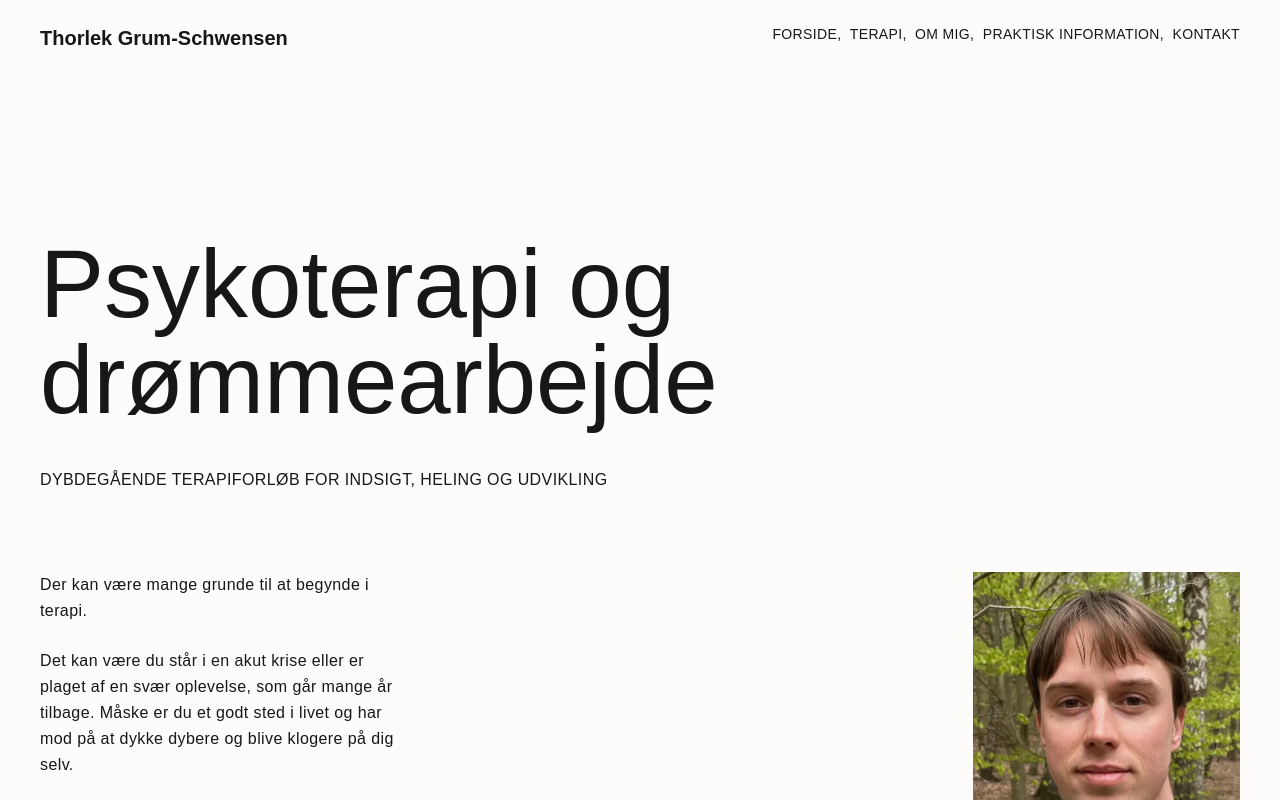
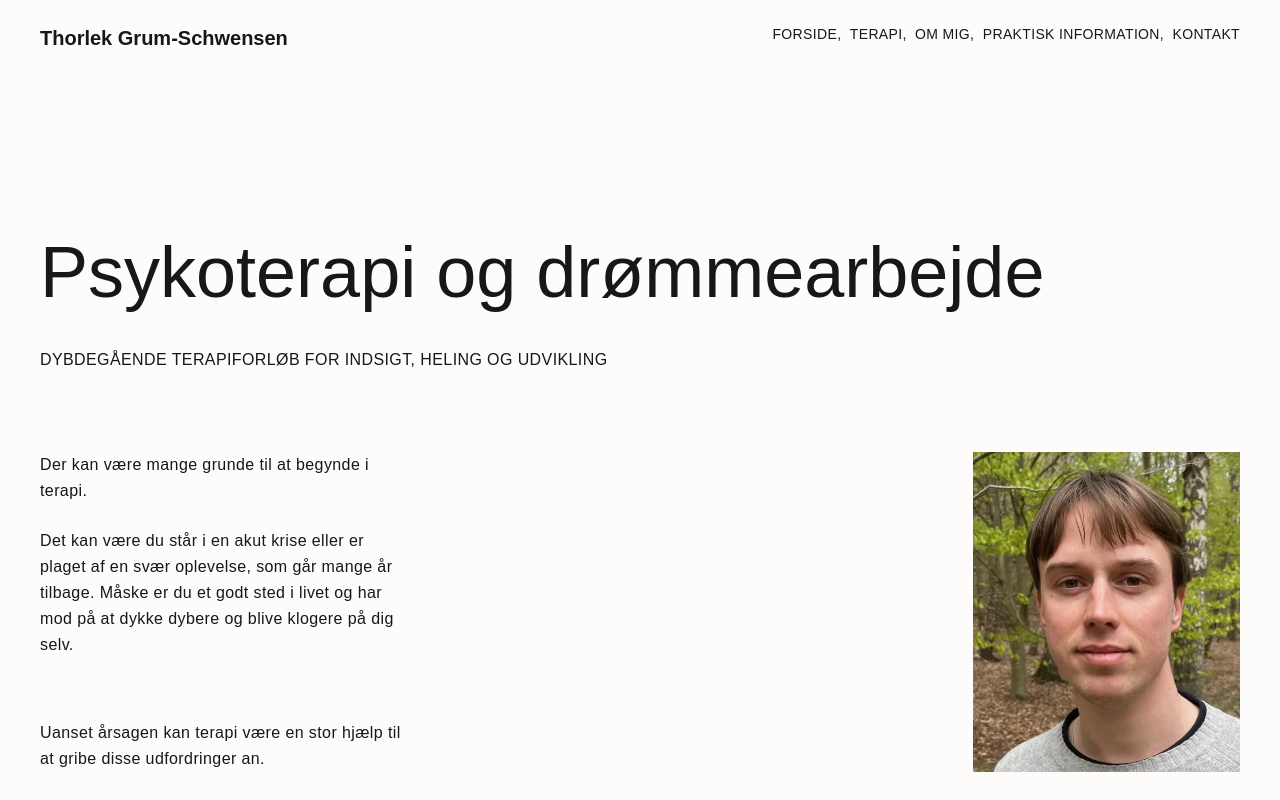
Before and after one commit to MyLaub/thorlek-grum-schwensen, a Next.js app: page / in a window 1280 px wide. Shown: the top 800 px of the page. Built offline with nearby package versions, Linux system fonts and the light colour scheme.

Commit message:
Kort beskrivelse af ændringen

```diff
--- a/src/app/components/hero.tsx
+++ b/src/app/components/hero.tsx
@@ -82,7 +82,7 @@ export default function Hero() {
       {/* <h1 id="hero-titel" className="text-5xl font-medium leading-none md:col-span-3 md:text-6xl lg:text-7xl">
         Psykoterapi og drømmearbejde
       </h1> */}
-       <h1 id="hero-titel" className="text-4xl  leading-none md:col-span-3 md:text-6xl lg:text-8xl">
+       <h1 id="hero-titel" className="text-4xl  leading-none md:col-span-3 md:text-6xl lg:text-7xl">
         Psykoterapi og drømmearbejde
       </h1>
 
```
Also changed, not shown: public/assets/images/blomst_stregtegning.svg.
